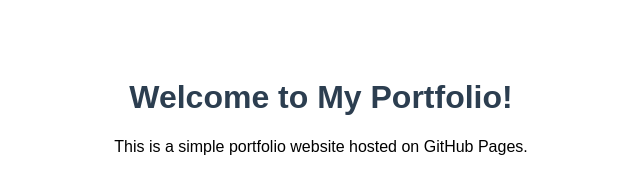
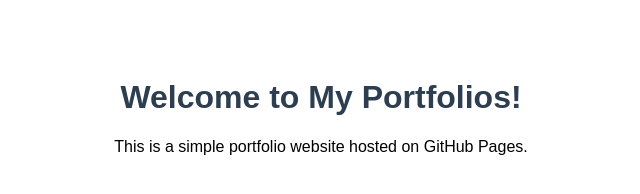
Before and after one commit to nayoung12/test-portpolio, a plain HTML site: page index.html in a window 1280 px wide. Shown: the whole page, without its empty margins (319-959 px from the left). Drawn offline with Linux system fonts and the light colour scheme.

Commit message:
test commit

```diff
--- a/index.html
+++ b/index.html
@@ -16,7 +16,7 @@
     </style>
 </head>
 <body>
-    <h1>Welcome to My Portfolio!</h1>
+    <h1>Welcome to My Portfolios!</h1>
     <p>This is a simple portfolio website hosted on GitHub Pages.</p>
 </body>
 </html>
```
